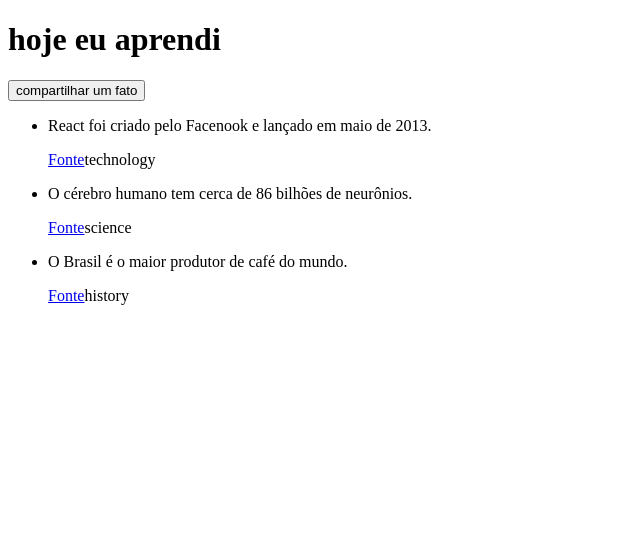
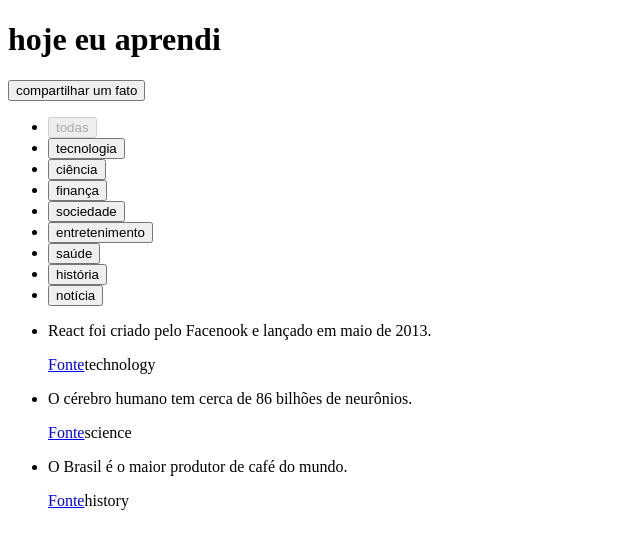
Before and after one commit to RaulMoraisdeOliveira/today-i-learned, a React (Vite) app: page / in a window 1280 px wide. Shown: the top 548 px of the page, without its empty margins (0-640 px from the left). Built offline with nearby package versions, Linux system fonts and the light colour scheme.

Commit message:
feat: implementar logica para filtro de categorias

```diff
--- a/src/App.tsx
+++ b/src/App.tsx
@@ -2,6 +2,7 @@
 import FactList from "./components/FactList";
 import type { Fact } from "./types";
 import { useState } from "react";
+import CategoryFilter from "./components/CategoryFilter";
 
 const INITIAL_FACTS: Fact[] = [{
     id: 1,
@@ -45,11 +46,22 @@
         setShowForm(showForm => !showForm);
     };
 
+    function handleSelectCategory(category: string) {
+        setCurrentCategory(category);
+    };
+
     return (
         <>
-            <Header showForm={showForm} onToggleForm={handleToggleForm} />
+            <Header
+                showForm={showForm}
+                onToggleForm={handleToggleForm}
+            />
             { showForm && <p>Aqui conterá um formulário.</p> }
             <main>
+                <CategoryFilter
+                    currentCategory={currentCategory}
+                    onSelectCategory={handleSelectCategory}
+                />
                 <FactList facts={displayedFacts} />
             </main>
         </>
```
